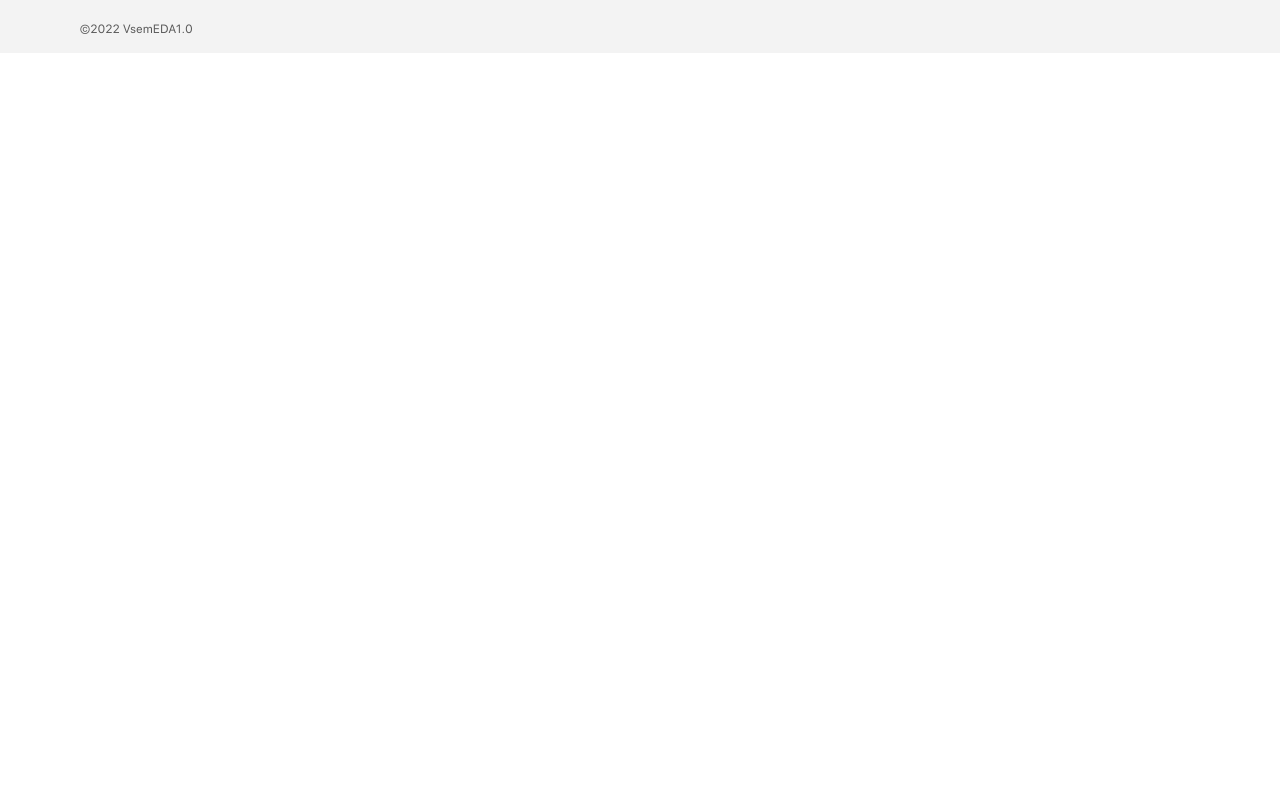
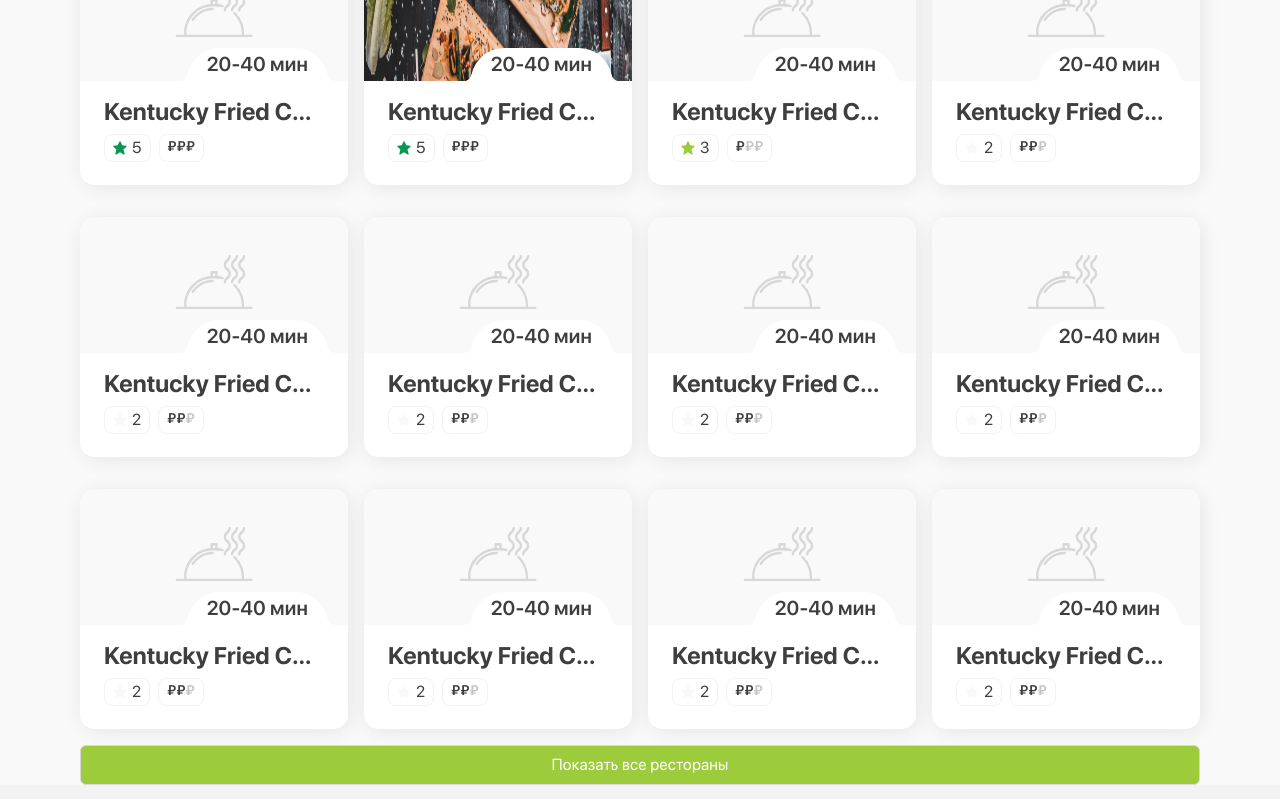
Before and after one commit to ItsNotMe2099/vsemeda-site, a Next.js app: page /sankt-peterburg in a window 1280 px wide. Shown: the part 1440-2239 px from the top of the page. Before the commit the page ends 1493 px from the top, so only its background shows below. Built offline with nearby package versions, Linux system fonts and the light colour scheme.

Commit message:
Nearby component

```diff
--- /dev/null
+++ b/components/for_pages/Nearby/index.module.scss
@@ -0,0 +1,54 @@
+@import "styles/index";
+
+.root {}
+
+.list {
+    display: flex;
+    flex-wrap: wrap;
+
+    @include mq($MdDesktopWidth, min) {
+        .card:nth-child(4n) {
+            margin-right: 0;
+        }
+    }
+
+    @include mq($MdDesktopWidth, max) {
+        .card:nth-child(3n) {
+            margin-right: 0;
+        }
+    }
+
+    @include mq($SmDesktopWidth, max) {
+        justify-content: space-between;
+    }
+}
+
+.card {
+    max-width: calc(25% - 12px);
+    margin-bottom: 16px;
+    margin-right: 16px;
+    min-height: 240px;
+    min-width: inherit;
+
+    @include mq($MdDesktopWidth, max) {
+        min-height: 250px;
+        max-width: calc(33% - 8px);
+    }
+
+    @include mq($SmDesktopWidth, max) {
+        max-width: calc(50% - 8px);
+        margin-right: 0;
+    }
+
+    @include mq($PhoneWidth, max) {
+        min-width: 100%;
+        max-width: 100%;
+        margin: 0;
+        margin-bottom: 16px;
+        min-height: 200px;
+    }
+}
+
+.btn {
+    border-radius: 6px;
+}
--- /dev/null
+++ b/components/for_pages/Nearby/index.tsx
@@ -0,0 +1,199 @@
+import Button from 'components/ui/Button'
+import { useState } from 'react'
+import RestaurantCard from '../RestaurantCard'
+import SectionHeader from '../SectionHeader'
+import styles from './index.module.scss'
+
+export default function Nearby() {
+
+  const [isShow, setIsShow] = useState(false)
+
+  const items = [
+    {
+      link: '#',
+      background: '',
+      name: 'Kentucky Fried Chicken (KFC)',
+      rating: 5,
+      prices: 'high',
+      deliveryTime: '20-40 мин'
+    },
+    {
+      link: '#',
+      background: '/images/home/wrap-item/kfc.png',
+      name: 'Kentucky Fried Chicken (KFC)',
+      rating: 5,
+      prices: 'high',
+      deliveryTime: '20-40 мин'
+    },
+    {
+      link: '#',
+      background: '',
+      name: 'Kentucky Fried Chicken (KFC)',
+      rating: 3,
+      prices: 'low',
+      deliveryTime: '20-40 мин'
+    },
+    {
+      link: '#',
+      background: '',
+      name: 'Kentucky Fried Chicken (KFC)',
+      rating: 2,
+      prices: 'medium',
+      deliveryTime: '20-40 мин'
+    },
+    {
+      link: '#',
+      background: '',
+      name: 'Kentucky Fried Chicken (KFC)',
+      rating: 2,
+      prices: 'medium',
+      deliveryTime: '20-40 мин'
+    },
+    {
+      link: '#',
+      background: '',
+      name: 'Kentucky Fried Chicken (KFC)',
+      rating: 2,
+      prices: 'medium',
+      deliveryTime: '20-40 мин'
+    },
+    {
+      link: '#',
+      background: '',
+      name: 'Kentucky Fried Chicken (KFC)',
+      rating: 2,
+      prices: 'medium',
+      deliveryTime: '20-40 мин'
+    },
+    {
+      link: '#',
+      background: '',
+      name: 'Kentucky Fried Chicken (KFC)',
+      rating: 2,
+      prices: 'medium',
+      deliveryTime: '20-40 мин'
+    },
+    {
+      link: '#',
+      background: '',
+      name: 'Kentucky Fried Chicken (KFC)',
+      rating: 2,
+      prices: 'medium',
+      deliveryTime: '20-40 мин'
+    },
+    {
+      link: '#',
+      background: '',
+      name: 'Kentucky Fried Chicken (KFC)',
+      rating: 2,
+      prices: 'medium',
+      deliveryTime: '20-40 мин'
+    },
+    {
+      link: '#',
+      background: '',
+      name: 'Kentucky Fried Chicken (KFC)',
+      rating: 2,
+      prices: 'medium',
+      deliveryTime: '20-40 мин'
+    },
+    {
+      link: '#',
+      background: '',
+      name: 'Kentucky Fried Chicken (KFC)',
+      rating: 2,
+      prices: 'medium',
+      deliveryTime: '20-40 мин'
+    },
+    {
+      link: '#',
+      background: '',
+      name: 'Kentucky Fried Chicken (KFC)',
+      rating: 2,
+      prices: 'medium',
+      deliveryTime: '20-40 мин'
+    },
+    {
+      link: '#',
+      background: '',
+      name: 'Kentucky Fried Chicken (KFC)',
+      rating: 2,
+      prices: 'medium',
+      deliveryTime: '20-40 мин'
+    },
+    {
+      link: '#',
+      background: '',
+      name: 'Kentucky Fried Chicken (KFC)',
+      rating: 2,
+      prices: 'medium',
+      deliveryTime: '20-40 мин'
+    },
+    {
+      link: '#',
+      background: '',
+      name: 'Kentucky Fried Chicken (KFC)',
+      rating: 2,
+      prices: 'medium',
+      deliveryTime: '20-40 мин'
+    },
+    {
+      link: '#',
+      background: '',
+      name: 'Kentucky Fried Chicken (KFC)',
+      rating: 2,
+      prices: 'medium',
+      deliveryTime: '20-40 мин'
+    },
+    {
+      link: '#',
+      background: '',
+      name: 'Kentucky Fried Chicken (KFC)',
+      rating: 2,
+      prices: 'medium',
+      deliveryTime: '20-40 мин'
+    },
+    {
+      link: '#',
+      background: '',
+      name: 'Kentucky Fried Chicken (KFC)',
+      rating: 2,
+      prices: 'medium',
+      deliveryTime: '20-40 мин'
+    },
+    {
+      link: '#',
+      background: '',
+      name: 'Kentucky Fried Chicken (KFC)',
+      rating: 2,
+      prices: 'medium',
+      deliveryTime: '20-40 мин'
+    },
+    {
+      link: '#',
+      background: '',
+      name: 'Kentucky Fried Chicken (KFC)',
+      rating: 2,
+      prices: 'medium',
+      deliveryTime: '20-40 мин'
+    },
+  ]
+
+  return (
+    <div className={styles.root}>
+      <SectionHeader head='Рестораны поблизости' />
+      <div className={styles.list}>
+        {(isShow ? items : items.slice(0, 12)).map((i, index) =>
+          <RestaurantCard className={styles.card} item={i} key={index} />
+        )}
+      </div>
+      <Button className={styles.btn}
+        backColor='green'
+        styleType='primary'
+        btnSize='large'
+        fluid
+        onClick={() => setIsShow(isShow ? false : true)}
+      >{isShow ? <>Скрыть</> : <>Показать все рестораны</>}</Button>
+    </div>
+  )
+}
--- a/components/for_pages/OffersWeek/index.module.scss
+++ b/components/for_pages/OffersWeek/index.module.scss
@@ -47,4 +47,5 @@
 
 .controls{
     display: flex;
+    padding-top: 32px;
 }
--- a/pages/[region]/index.tsx
+++ b/pages/[region]/index.tsx
@@ -1,4 +1,5 @@
 import BestOffers from 'components/for_pages/BestOffers'
+import Nearby from 'components/for_pages/Nearby'
 import OffersWeek from 'components/for_pages/OffersWeek'
 import Layout from 'components/layout/Layout'
 import styles from './index.module.scss'
@@ -9,6 +10,7 @@
     <Layout>
       <BestOffers/>
       <OffersWeek/>
+      <Nearby/>
     </Layout>
   )
 }
```
